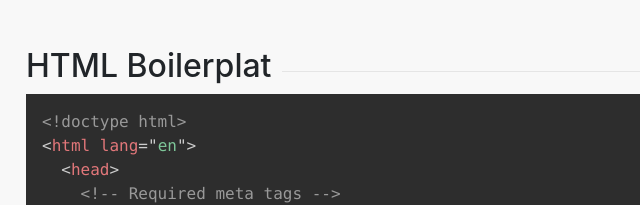
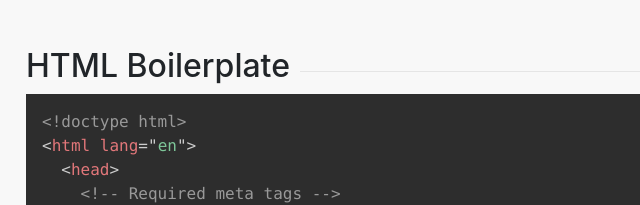
Before and after one commit to renodor/cheatcode, a plain HTML site: page index.html in a window 1280 px wide. Shown: the part 191-396 px from the top of the page, 344-984 px from the left. Drawn offline with nearby package versions, Linux system fonts and the light colour scheme.

Commit message:
new test

```diff
--- a/index.html
+++ b/index.html
@@ -260,7 +260,7 @@
             </section>
 
             <section id="html-boilerplate">
-              <h2 class="section-title">HTML Boilerplat</h2>
+              <h2 class="section-title">HTML Boilerplate</h2>
 
               <div class="code-block">
                 <pre><code id="html-boilerplate-code" class="language-markup">&lt;!doctype html&gt;
```
